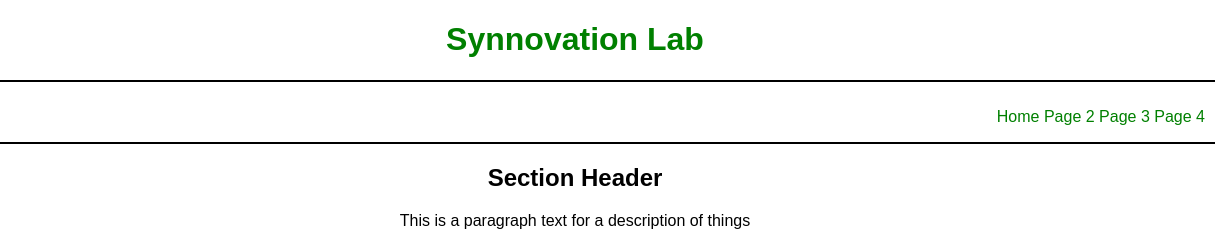
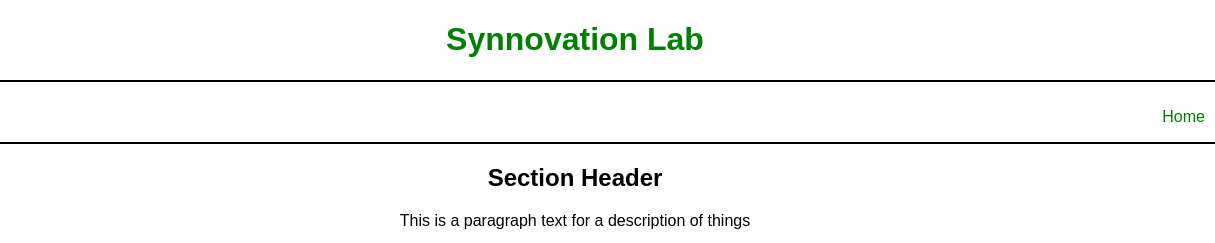
Before and after one commit to Sentrome982/SynnLabWebsite, a plain HTML site: page src/public/Home/index.html in a window 1280 px wide. Shown: the top 243 px of the page, 65-1280 px from the left. Drawn offline with Linux system fonts and the light colour scheme.

Commit message:
Update index.html
Update home page nav to reflect current pages.

```diff
--- a/src/public/Home/index.html
+++ b/src/public/Home/index.html
@@ -17,9 +17,6 @@
     <nav>
       <ul>
         <li><a href="../Home/index.html">Home</a></li>
-        <li><a href="../Page2/page2.html">Page 2</a></li>
-        <li><a href="../Page3/page3.html">Page 3</a></li>
-        <li><a href="../Page4/page4.html">Page 4</a></li>
       </ul>
     </nav>
     <main>
```
